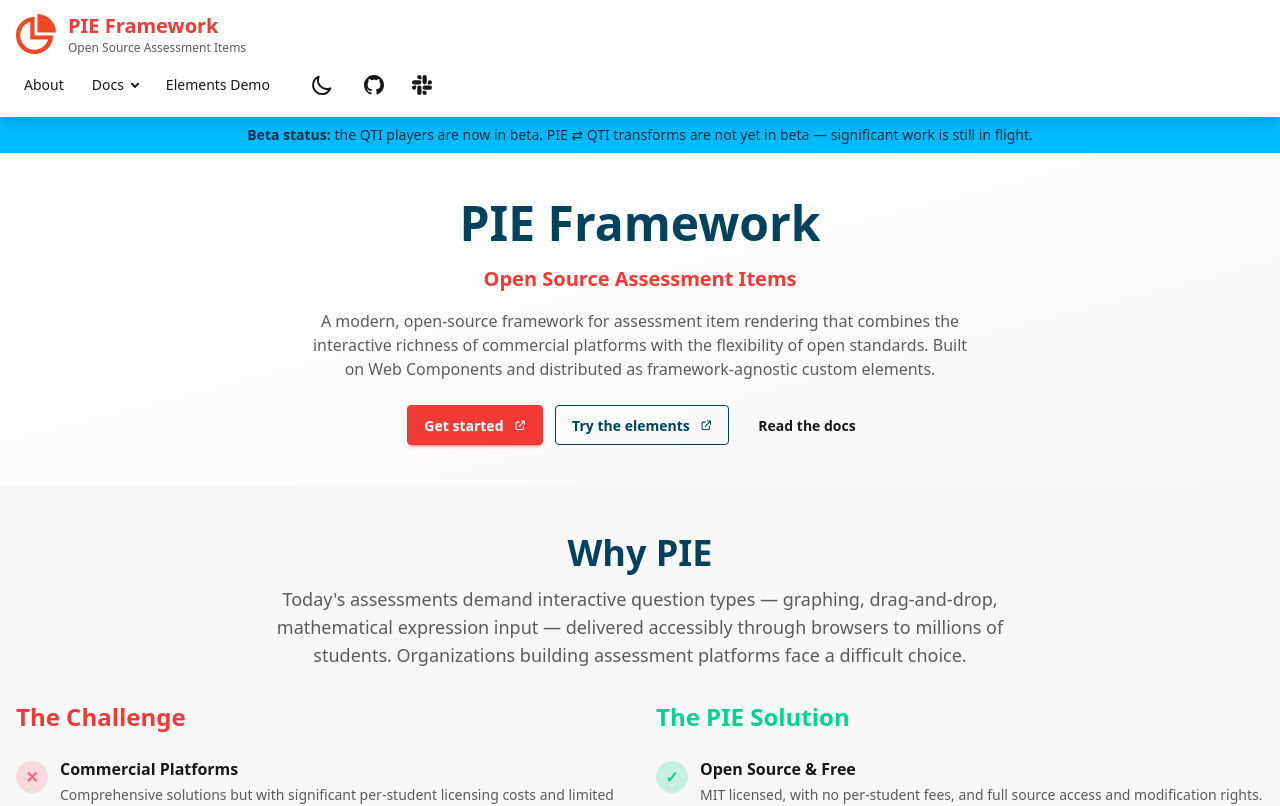
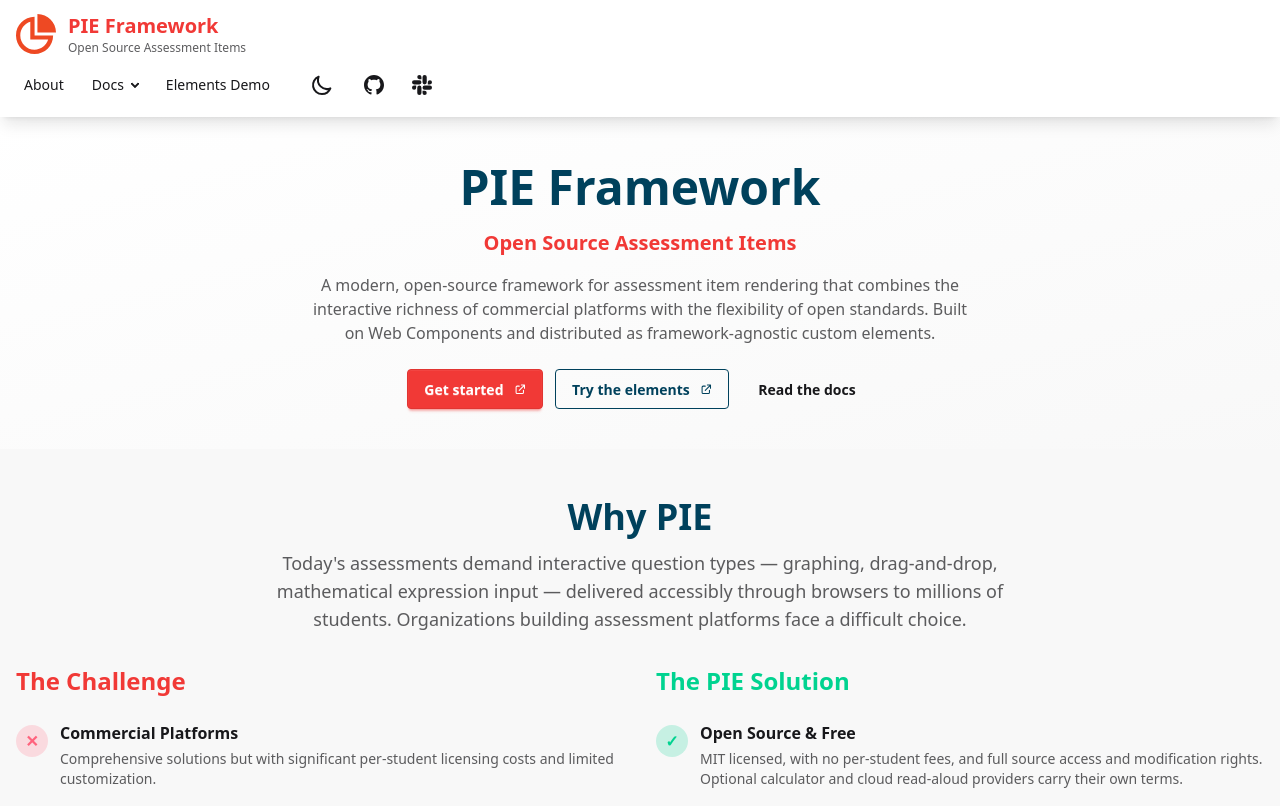
Before and after one commit to pie-framework/pie-website-ng, a SvelteKit app in the folder packages/pie-website-app/: page / in a window 1280 px wide. Shown: the top 806 px of the page. Built offline with nearby package versions, Linux system fonts and the light colour scheme.

Commit message:
Show the QTI beta banner only in the QTI docs section
The beta status banner was rendered site-wide from the root layout.
Scope it to /docs/qti/ (and its subpages), where the announcement is
relevant.

```diff
--- a/packages/pie-website-app/src/routes/+layout.svelte
+++ b/packages/pie-website-app/src/routes/+layout.svelte
@@ -27,6 +27,8 @@
 	};
 	const isRedirect = $derived(sitePath === '/elements/');
 	const canonicalHref = $derived(REDIRECT_TARGETS[sitePath] ?? canonicalUrl);
+	// The QTI beta banner belongs to the QTI docs section only.
+	const showStatusBanner = $derived(sitePath === '/docs/qti' || sitePath.startsWith('/docs/qti/'));
 
 	// Set initial theme on HTML element
 	onMount(() => {
@@ -86,7 +88,9 @@
 		Skip to main content
 	</a>
 	<Navigation />
-	<StatusBanner />
+	{#if showStatusBanner}
+		<StatusBanner />
+	{/if}
 	<main id="main-content" class="flex-1">
 		{@render children()}
 	</main>
```
